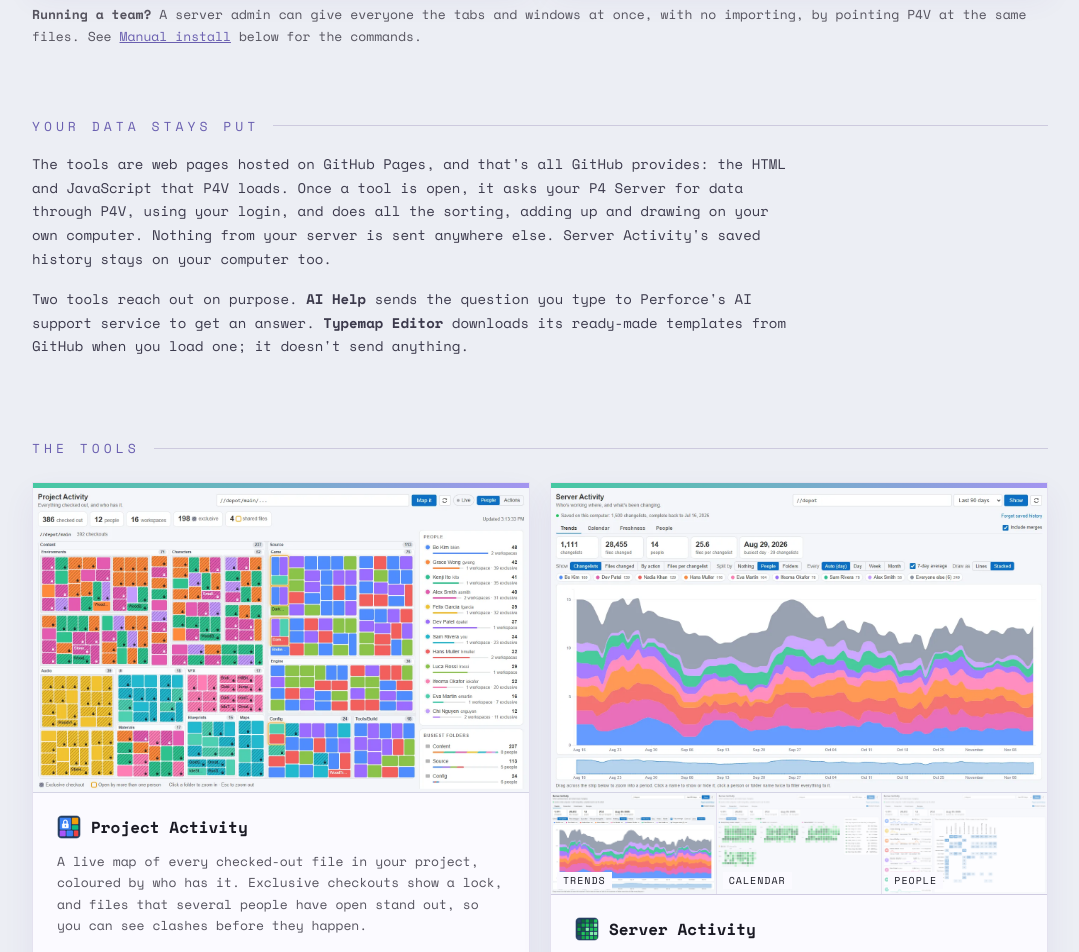
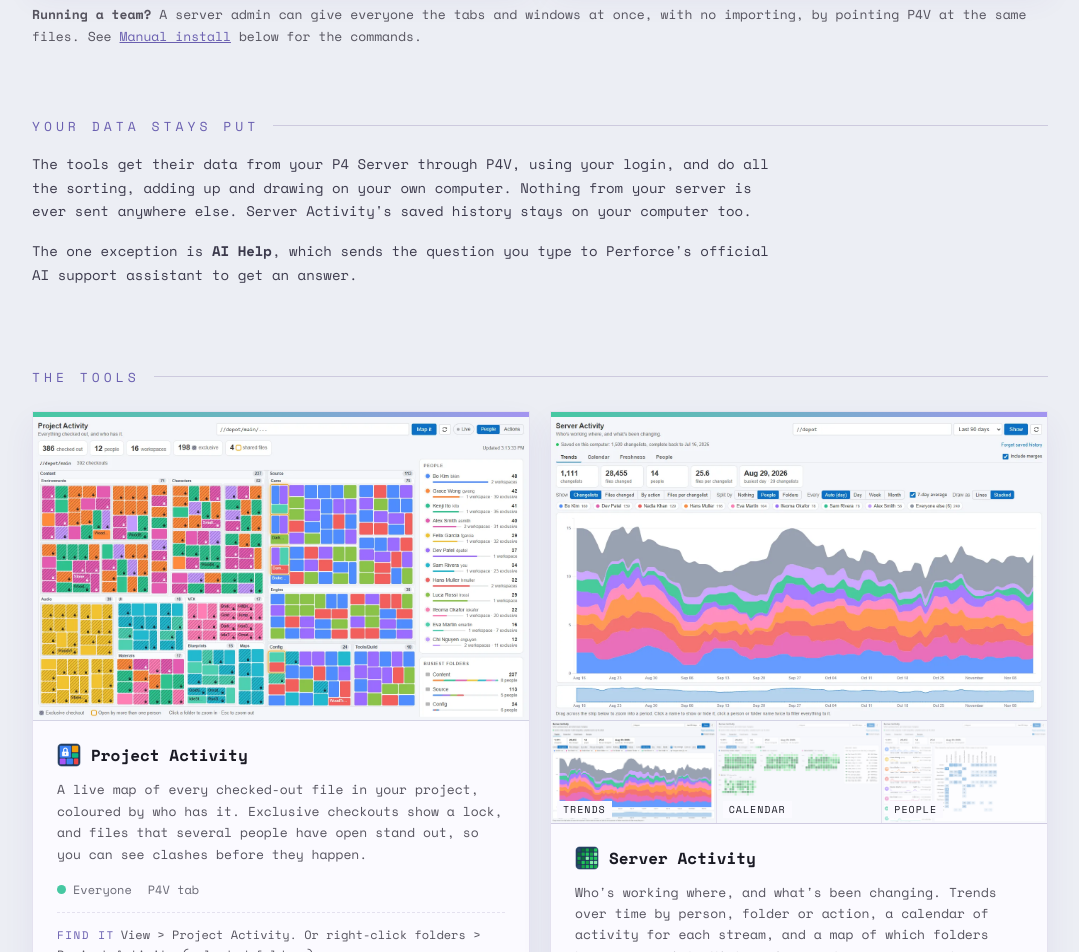
Before and after one commit to jase-perf/ultimate-p4v-toolkit, a plain HTML site: page site/index.html in a window 1280 px wide. Shown: the part 1057-2009 px from the top of the page, without its empty margins (100-1179 px from the left). Drawn offline with nearby package versions, Linux system fonts and the light colour scheme.

Commit message:
Simplify the data note
Co-Authored-By: Claude Opus 5.5 <noreply@anthropic.com>

```diff
--- a/site/index.html
+++ b/site/index.html
@@ -885,18 +885,15 @@
       <section class="section" id="privacy">
         <h2 class="section-title">your data stays put <span class="rule"></span></h2>
         <p class="section-lead">
-          The tools are web pages hosted on GitHub Pages, and that's all
-          GitHub provides: the HTML and JavaScript that P4V loads. Once a tool
-          is open, it asks your P4 Server for data through P4V, using your
-          login, and does all the sorting, adding up and drawing on your own
-          computer. Nothing from your server is sent anywhere else. Server
-          Activity's saved history stays on your computer too.
+          The tools get their data from your P4 Server through P4V, using
+          your login, and do all the sorting, adding up and drawing on your
+          own computer. Nothing from your server is ever sent anywhere else.
+          Server Activity's saved history stays on your computer too.
         </p>
         <p class="section-lead">
-          Two tools reach out on purpose. <strong>AI Help</strong> sends the
-          question you type to Perforce's AI support service to get an
-          answer. <strong>Typemap Editor</strong> downloads its ready-made
-          templates from GitHub when you load one; it doesn't send anything.
+          The one exception is <strong>AI Help</strong>, which sends the
+          question you type to Perforce's official AI support assistant to
+          get an answer.
         </p>
       </section>
 
```
Also changed, not shown: 1 other file.
